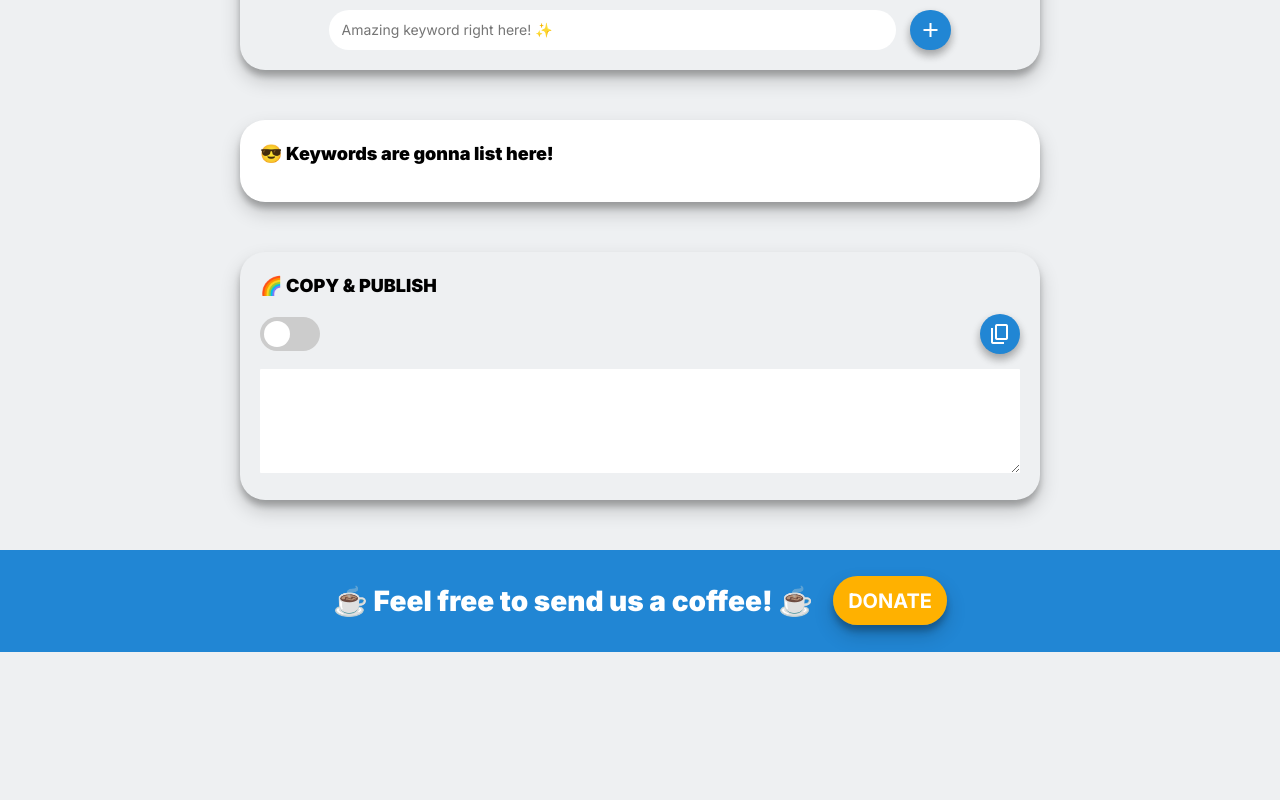
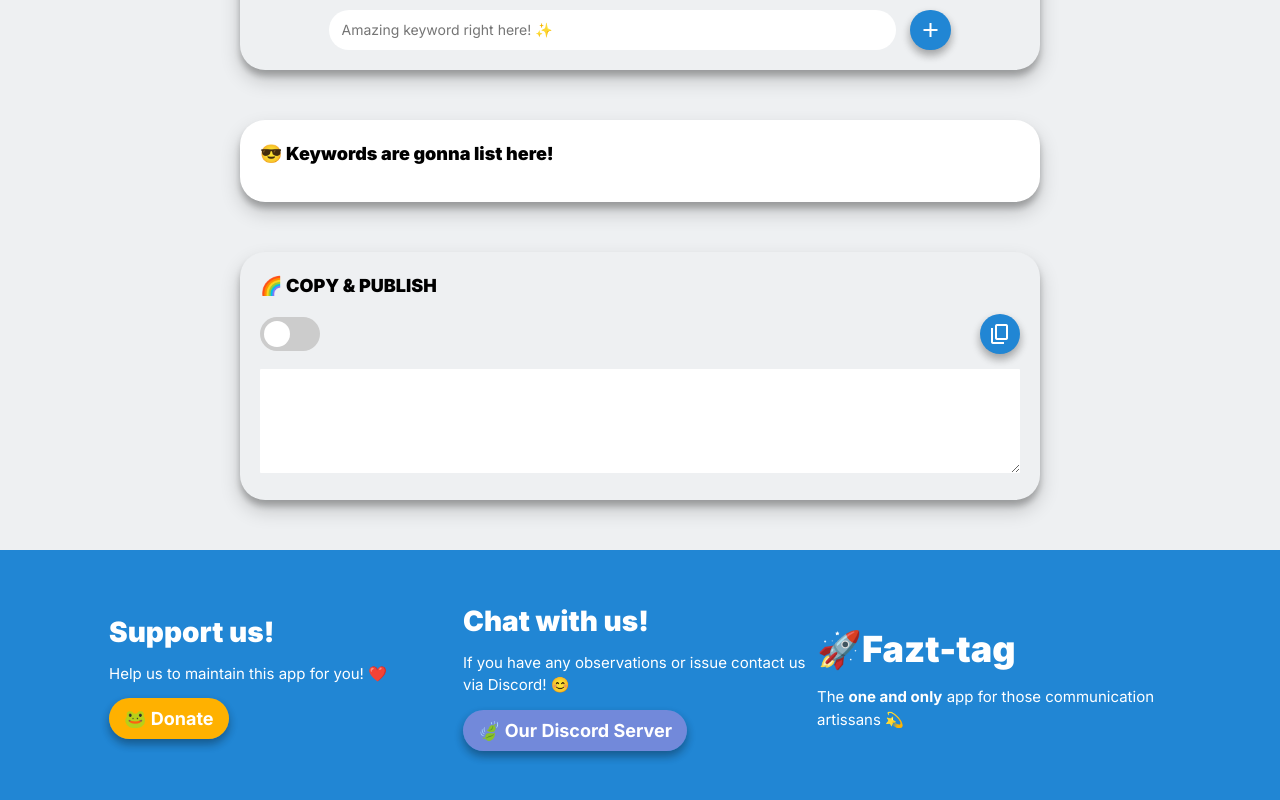
Before and after one commit to Shapdoo/fazt-tag, a React (Vite) app: page / in a window 1280 px wide. Shown: the part 298-1098 px from the top of the page. Before the commit the page ends 950 px from the top, so only its background shows below. Built offline with nearby package versions, Linux system fonts and the light colour scheme.

Commit message:
footer complete

```diff
--- a/src/components/Footer/Footer.tsx
+++ b/src/components/Footer/Footer.tsx
@@ -1,14 +1,35 @@
-
 export default function Footer() {
   return (
-    <div className="footer-content">
-      <div className="coffee">
-        <h3 className="coffee-title">☕ Feel free to send us a coffee! ☕</h3>
-        <div className="button-coffee">
-          <a href="" className="btn-coffee">
-            DONATE
+    <div className="footer-content contenedor">
+      <div className="support">
+        <h3 className="support-title">Support us!</h3>
+        <p>Help us to maintain this app for you! ❤️</p>
+        <div className="wrapper-button">
+          <a href="#" className="btn btn-support shadow">
+            🐸 Donate
           </a>
         </div>
+      </div>
+
+      <div className="socials">
+        <h3 className="support-title">Chat with us!</h3>
+        <p className="">
+          If you have any observations or issue contact us via Discord! 😊
+        </p>
+        <div className="wrapper-button">
+          <a href="#" className="btn btn-chat shadow">
+            {" "}
+            🍃 Our Discord Server
+          </a>
+        </div>
+      </div>
+
+      <div className="brand">
+        <h2 className="support-title">🚀Fazt-tag</h2>
+        <p>
+          The <strong>one and only</strong> app for those communication
+          artissans 💫
+        </p>
       </div>
     </div>
   );
--- a/src/components/KeywordArea/KeywordArea.tsx
+++ b/src/components/KeywordArea/KeywordArea.tsx
@@ -1,7 +1,7 @@
 import { useState, useEffect } from "react";
 import Button from "../Button/Button";
 import Switch from "../Switch/Switch";
-import Swal, { SweetAlertOptions } from "sweetalert2";
+import Swal from "sweetalert2";
 
 import { KeywordAreaProps, KeywordAreaState } from "./KeywordArea.interface";
 import { config } from "../../helpers/utils";
@@ -35,12 +35,8 @@ export default function KeywordArea({ selectedKeywords }: KeywordAreaProps) {
     selectedKeywords.map((keyword) => keyword.hashtagKeyword).join(' ');
 
   const copyToClipboard = () => {
-    swalFire(config)
+    Swal.fire(config)
     navigator.clipboard.writeText(keywords)
-  }
-
-  const swalFire = (config: SweetAlertOptions) => {
-    Swal.fire(config)
   }
 
   return (
--- a/src/index.css
+++ b/src/index.css
@@ -4,6 +4,7 @@
   --warn: #da4167;
   --succes: #23c841;
   --dark: #1f1f1f;
+  --discord: #7289da;
   --light: #eef0f2;
   --white: #ffffff;
 
@@ -25,12 +26,13 @@ body {
   line-height: 1.5;
 }
 
-*, *:before, *:after {
+*,
+*:before,
+*:after {
   box-sizing: inherit;
 }
 
 /* GLOBAL STYLES */
-
 
 h1,
 h2,
@@ -81,9 +83,17 @@ img {
   background-color: var(--primary);
 }
 
-.btn-warn{
+.btn-warn {
   color: var(--white);
   background-color: var(--warn);
+}
+
+.btn-support {
+  background: var(--secondary);
+}
+
+.btn-chat {
+  background: var(--discord);
 }
 
 .btn-icon {
@@ -155,7 +165,7 @@ img {
   gap: 1.4rem;
 }
 
-.keyword-control{
+.keyword-control {
   width: 90%;
 }
 
@@ -170,13 +180,14 @@ img {
 textarea {
   width: 100%;
   padding: 1.2rem;
-  border-radius: .10rem;
+  border-radius: 0.1rem;
   border: unset;
   font-size: 1.4rem;
   resize: vertical;
 }
 
-.keyword-control input[type="text"]:focus, textarea:focus {
+.keyword-control input[type="text"]:focus,
+textarea:focus {
   outline: 0.4rem solid #2186d499;
   transition: outline 50ms ease-in;
 }
@@ -307,60 +318,96 @@ input:checked + .slider {
 }
 
 /* keywords-area */
-.keywords-selected{
+.keywords-selected {
   margin-top: 1.5rem;
 }
 
-.keywords-switch-copy{
+.keywords-switch-copy {
   display: flex;
   justify-content: space-between;
   align-items: center;
 }
 
-
 /* Footer */
-.footer{
-  padding: calc(var(--gap) - 2rem);
+.footer {
+  padding: 1.5rem;
   background-color: var(--primary);
   color: var(--white);
   margin-top: var(--gap);
 }
 
-.coffee{
-  text-align: center;
-  display: flex;
-  justify-content: center;
-  align-items: center;
-  flex-direction: column;
+@media (min-width: 768px){
+  .footer{
+    padding: var(--gap);
+  }
 }
 
-.coffee-title{
+.footer-content {
+  text-align: center;
+}
+
+@media (min-width: 768px) {
+  .footer-content {
+    text-align: left;
+    display: grid;
+    grid-template-columns: repeat(3, 1fr);
+  }
+
+  .footer-content:nth-child(1) {
+    grid-column: 1/2;
+  }
+  .footer-content:nth-child(2) {
+    grid-column: 2/3;
+  }
+}
+
+.support,
+.socials,
+.brand {
   margin-bottom: 2rem;
 }
 
-.btn-coffee{
-  background-color: var(--secondary);
-  text-decoration: none;
-  color: var(--white);
-  padding: 1.25rem 1.5rem;
-  font-size: 2rem;
-  border-radius: var(--gap);
-  font-weight: bold;
-  box-shadow: var(--mShadow);
-}
-
-@media (min-width: 768px){
-  .coffee{
-    flex-direction: row;
-    gap: 2rem;
-  }
-
-  .coffee-title{
+@media (min-width: 768px) {
+  .support,
+  .socials,
+  .brand {
     margin-bottom: unset;
+    display: flex;
+    flex-direction: column;
+    justify-content: center;
   }
 }
 
+.support p,
+.socials p,
+.brand p {
+  font-size: 1.5rem;
+  margin: unset;
+  margin-top: 1rem;
+}
+
+.wrapper-button {
+  font-size: 1.8rem;
+  margin-top: 1rem;
+  padding: 1rem;
+}
+
+@media (min-width: 768px) {
+  .wrapper-button {
+    padding-left: 0;
+  }
+}
+
+.btn {
+  text-decoration: none;
+  color: var(--white);
+  padding: 1rem 1.5rem;
+  font-weight: bold;
+  border-radius: var(--gap);
+}
+
 /* SWAL CSS MODIFY */
-.swal2-html-container{
+.swal2-html-container {
   font-size: 2.5rem;
+  font-family: var(--primaryFont);
 }
```
